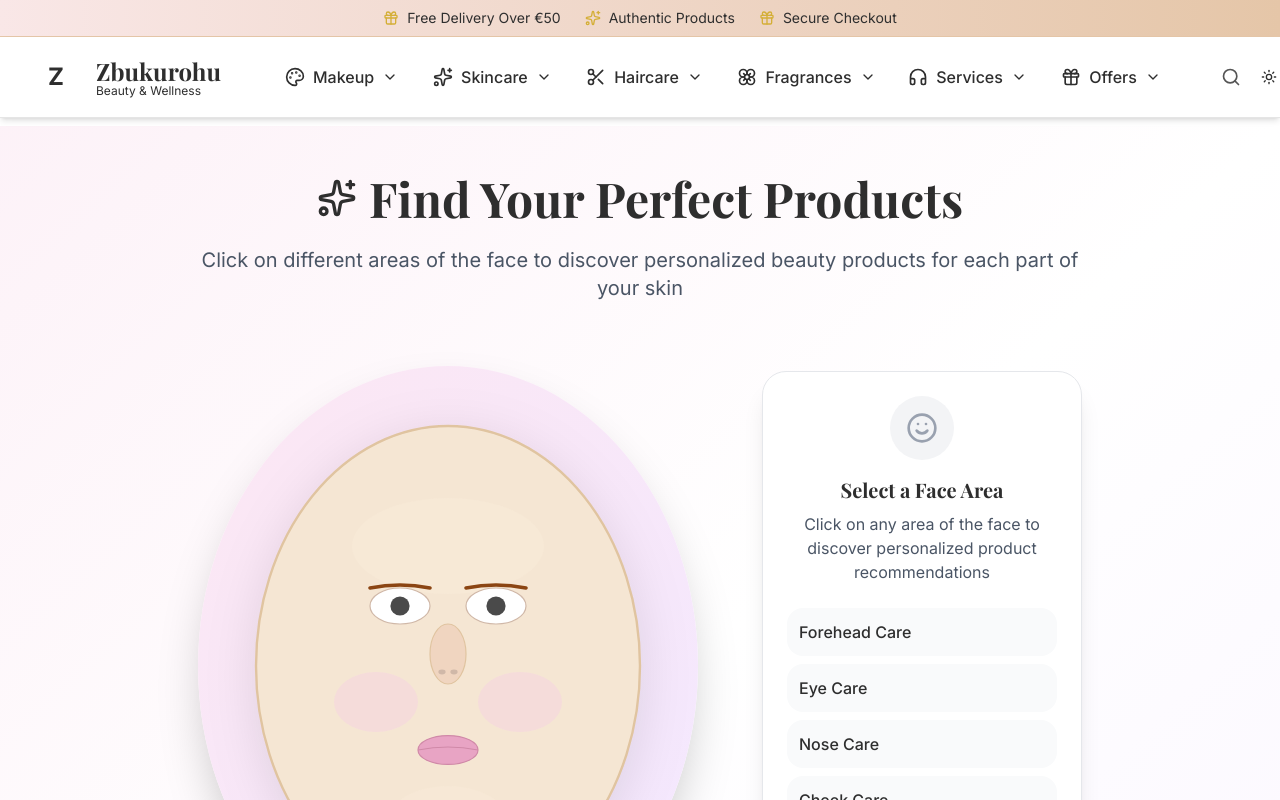
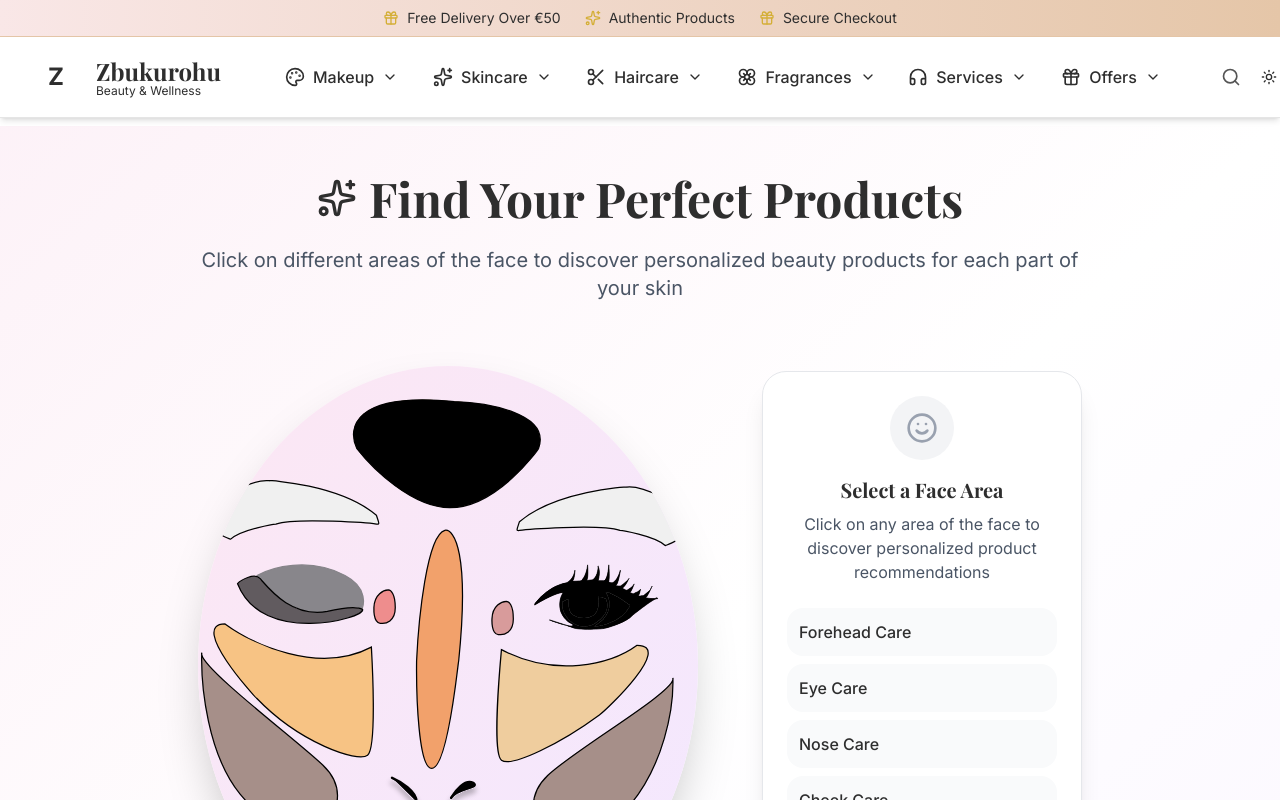
Before and after one commit to fibra21/ZbukurohuV2, a Next.js app: page /find in a window 1280 px wide. Shown: the top 800 px of the page. Built offline with nearby package versions, Linux system fonts and the light colour scheme.

Commit message:
Replace inline SVG with FaceIllustration component in find page

```diff
--- a/src/app/find/page.tsx
+++ b/src/app/find/page.tsx
@@ -3,6 +3,7 @@
 import { useState } from 'react';
 import { useRouter } from 'next/navigation';
 import { Sparkles, Eye, Smile } from 'lucide-react';
+import { FaceIllustration } from '@/components/find/FaceIllustration';
 
 export default function FindPage() {
   const router = useRouter();
@@ -83,80 +84,7 @@ export default function FindPage() {
           {/* Face Illustration */}
           <div className="relative">
             <div className="w-80 h-80 sm:w-96 sm:h-96 lg:w-[500px] lg:h-[600px] relative bg-gradient-to-br from-pink-100 to-purple-100 rounded-[50%] shadow-2xl overflow-hidden">
-              {/* Face SVG */}
-              <svg
-                viewBox="0 0 400 500"
-                className="w-full h-full"
-                style={{ filter: 'drop-shadow(0 10px 25px rgba(0,0,0,0.1))' }}
-              >
-                {/* Face shape */}
-                <ellipse cx="200" cy="250" rx="160" ry="200" fill="#F5E6D3" stroke="#E0C4A0" strokeWidth="2"/>
-
-                {/* Forehead area */}
-                <ellipse cx="200" cy="150" rx="80" ry="40" fill="#F8EAD8" opacity="0.8"/>
-
-                {/* Eye areas */}
-                <ellipse cx="160" cy="200" rx="25" ry="15" fill="#FFF" stroke="#D0B8A8" strokeWidth="1"/>
-                <ellipse cx="240" cy="200" rx="25" ry="15" fill="#FFF" stroke="#D0B8A8" strokeWidth="1"/>
-                <circle cx="160" cy="200" r="8" fill="#4A4A4A"/>
-                <circle cx="240" cy="200" r="8" fill="#4A4A4A"/>
-
-                {/* Eyebrows */}
-                <path d="M135 185 Q160 180 185 185" stroke="#8B4513" strokeWidth="3" fill="none" strokeLinecap="round"/>
-                <path d="M215 185 Q240 180 265 185" stroke="#8B4513" strokeWidth="3" fill="none" strokeLinecap="round"/>
-
-                {/* Nose */}
-                <ellipse cx="200" cy="240" rx="15" ry="25" fill="#F0D5C0" stroke="#E0C4A0" strokeWidth="1"/>
-                <ellipse cx="195" cy="255" rx="3" ry="2" fill="#D0B8A8"/>
-                <ellipse cx="205" cy="255" rx="3" ry="2" fill="#D0B8A8"/>
-
-                {/* Cheek areas */}
-                <ellipse cx="140" cy="280" rx="35" ry="25" fill="#F5D5E0" opacity="0.6"/>
-                <ellipse cx="260" cy="280" rx="35" ry="25" fill="#F5D5E0" opacity="0.6"/>
-
-                {/* Lips */}
-                <ellipse cx="200" cy="320" rx="25" ry="12" fill="#E8A4C4" stroke="#D089A8" strokeWidth="1"/>
-                <path d="M175 320 Q200 315 225 320" stroke="#D089A8" strokeWidth="1" fill="none"/>
-
-                {/* Chin area */}
-                <ellipse cx="200" cy="380" rx="50" ry="30" fill="#F8EAD8" opacity="0.7"/>
-
-                {/* Interactive Clickable Areas */}
-                {faceAreas.map((area) => {
-                  const getAreaCoordinates = (id: string) => {
-                    switch(id) {
-                      case 'forehead': return { x: 200, y: 150, rx: 80, ry: 40 };
-                      case 'eyes': return { x: 200, y: 200, rx: 80, ry: 25 };
-                      case 'nose': return { x: 200, y: 240, rx: 20, ry: 30 };
-                      case 'cheeks': return { x: 200, y: 280, rx: 120, ry: 35 };
-                      case 'lips': return { x: 200, y: 320, rx: 30, ry: 15 };
-                      case 'chin': return { x: 200, y: 380, rx: 50, ry: 30 };
-                      default: return { x: 200, y: 250, rx: 20, ry: 20 };
-                    }
-                  };
-
-                  const coords = getAreaCoordinates(area.id);
-                  const isHovered = hoveredArea === area.id;
-                  const isSelected = selectedArea === area.id;
-
-                  return (
-                    <ellipse
-                      key={area.id}
-                      cx={coords.x}
-                      cy={coords.y}
-                      rx={coords.rx}
-                      ry={coords.ry}
-                      fill={isSelected ? "rgba(212, 175, 55, 0.4)" : isHovered ? "rgba(212, 175, 55, 0.2)" : "transparent"}
-                      stroke={isSelected || isHovered ? "#D4AF37" : "transparent"}
-                      strokeWidth="3"
-                      className="cursor-pointer transition-all duration-300"
-                      onMouseEnter={() => setHoveredArea(area.id)}
-                      onMouseLeave={() => setHoveredArea(null)}
-                      onClick={() => handleAreaClick(area.id)}
-                    />
-                  );
-                })}
-              </svg>
+              <FaceIllustration className="w-full h-full" />
 
               {/* Area Labels */}
               {faceAreas.map((area) => {
```
